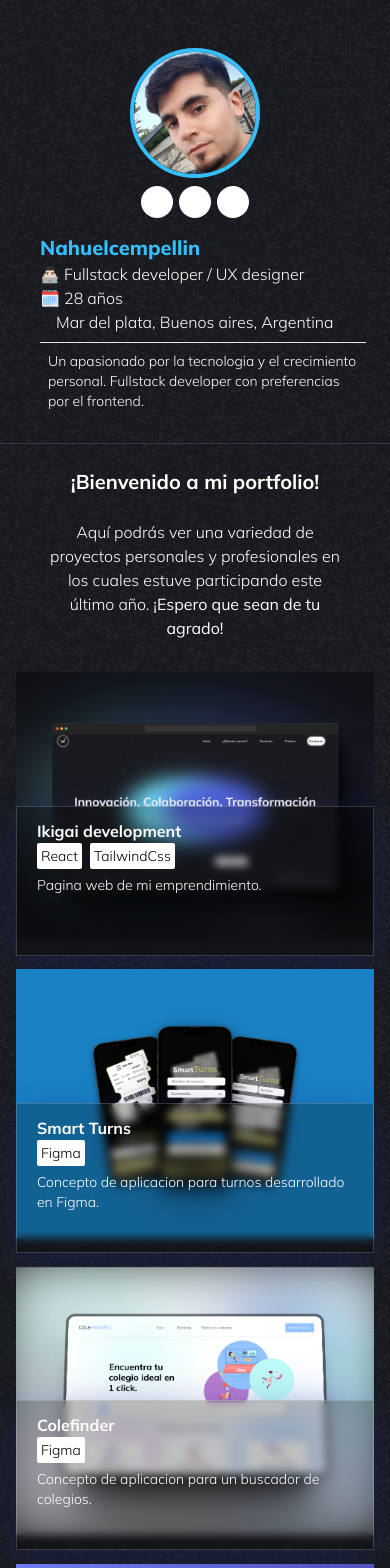
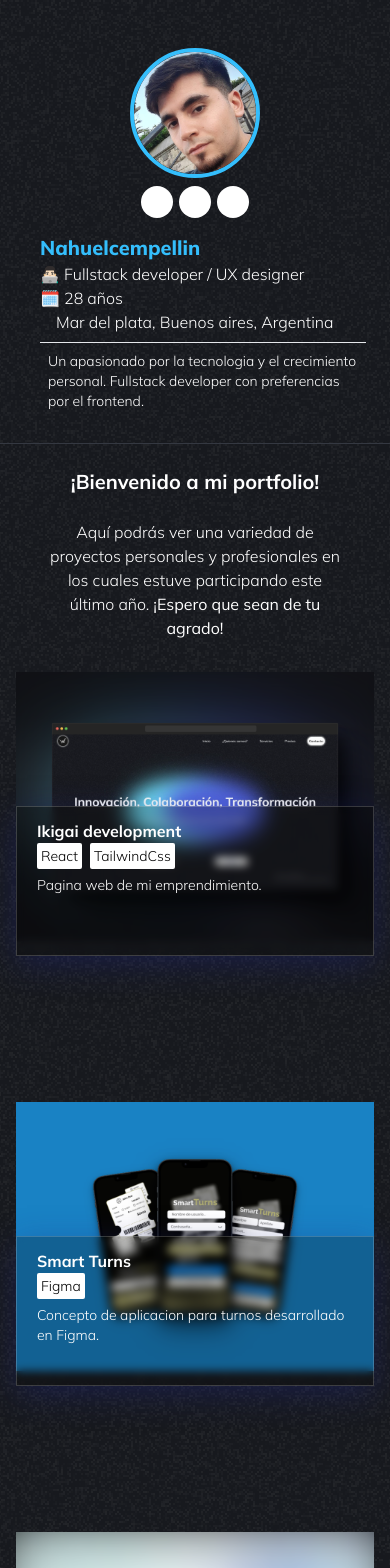
Before and after one commit to NahuelCempellin/nahuel-cempellin, a React (Vite) app: page / in a window 390 px wide. Shown: the top 1568 px of the page. Built offline with nearby package versions, Linux system fonts and the light colour scheme; some icons are missing.

Commit message:
responsive

```diff
--- a/src/components/Proyectos.jsx
+++ b/src/components/Proyectos.jsx
@@ -13,13 +13,13 @@ const Proyectos = () => {
         </p>
       </div>
 
-      <div className="w-full min-h-[150vh] flex items-center justify-center min-[1800px]:min-h-[200vh] ">
-        <section className="w-full min-h-[150vh]  grid gap-5 md:grid-flow-row-dense md:grid-cols-2 lg:grid-cols-3 sm:grid-cols-2 max-[640px]:min-h-[350vh]  ">
+      <div className="w-full min-h-[150vh] flex items-center justify-center  ">
+        <section className="w-full min-h-[150vh]  grid gap-10 md:grid-flow-row-dense md:grid-cols-2 lg:grid-cols-3 sm:grid-cols-2 max-[640px]:min-h-[350vh]  ">
           {CardsContent.map((el, i) => {
             return (
               <article
                 key={i}
-                className="w-[100%]  max-w-[500px] h-[150px]  relative "
+                className="w-[100%] h-[150px]  relative max-[600px]:mb-60"
               >
                 <img
                   src={el.image}
```
